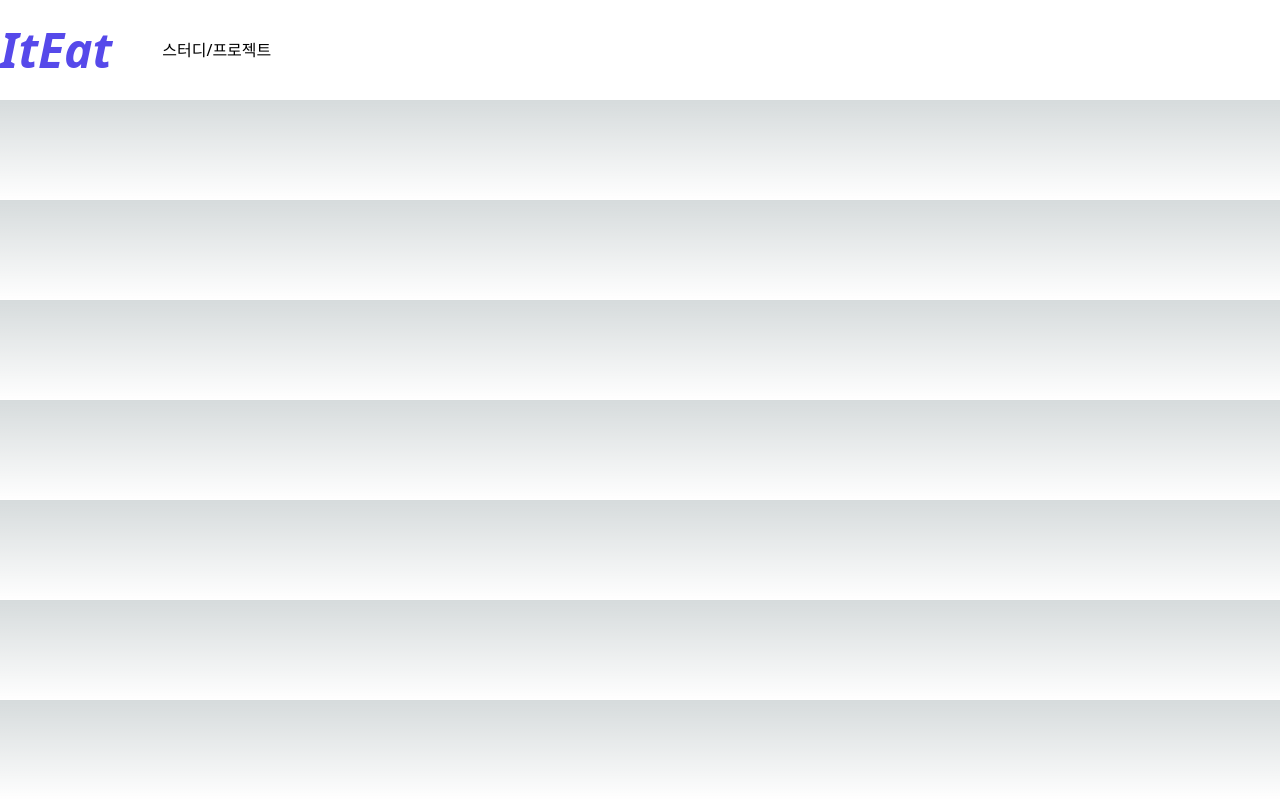
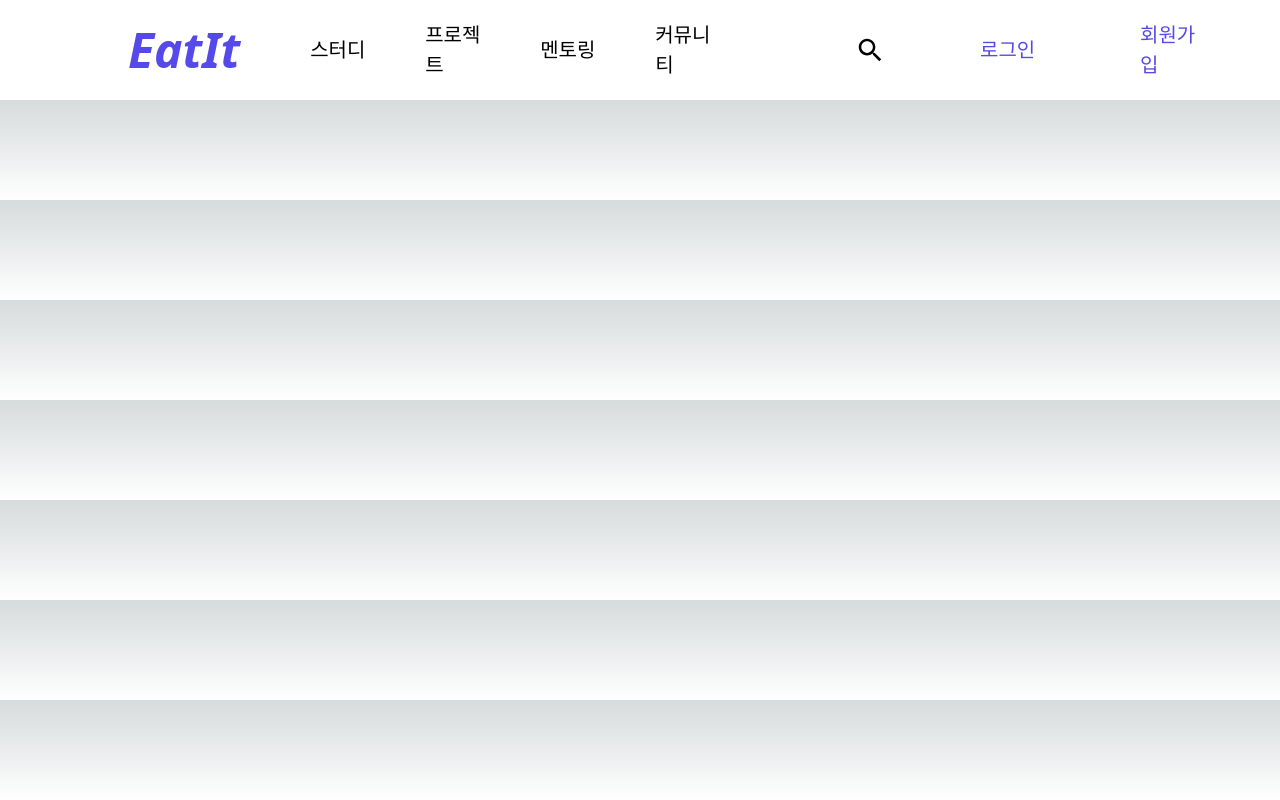
Before and after one commit to potato-club/ItEat-front, a Next.js app: page / in a window 1280 px wide. Built offline with nearby package versions, Linux system fonts and the light colour scheme.

Commit message:
feat. header 구현

```diff
--- a/src/components/header.tsx
+++ b/src/components/header.tsx
@@ -1,14 +1,76 @@
 import React, { useState } from "react";
-import styled from "styled-components";
+import styled, { createGlobalStyle } from "styled-components";
+import { IoMdSearch } from "react-icons/io";
+import router, { Router } from "next/router";
+import SearchModal from "./SearchModal";
+
+interface MenuTypes {
+  $isSelected: boolean;
+}
 
 const Header = () => {
+  const [menuState, setMenuState] = useState<number | undefined>(undefined);
+  const [searchState, setSearchState] = useState<boolean>(false);
+
+  const handleSignUpClick = () => {
+    router.push("/signup");
+  };
+  const handleMainClick = () => {
+    router.push("/");
+  };
+
   return (
-    <Wrapper>
-      <Typo>ItEat</Typo>
-      <MenuWrapper>
-        <MenuDiv>스터디/프로젝트</MenuDiv>
-      </MenuWrapper>
-    </Wrapper>
+    <>
+      {searchState && (
+        <>
+          <SearchWrapper>
+            <CloseBtn onClick={() => setSearchState(false)}>닫기</CloseBtn>
+            <SearchModal />
+          </SearchWrapper>
+          <GlobalStyle />
+        </>
+      )}
+      <Wrapper>
+        <Typo onClick={handleMainClick}>EatIt</Typo>
+        <MenuWrapper>
+          <MenuDiv
+            $isSelected={menuState === 0}
+            onClick={() => setMenuState(0)}
+          >
+            스터디
+          </MenuDiv>
+          <MenuDiv
+            $isSelected={menuState === 1}
+            onClick={() => setMenuState(1)}
+          >
+            프로젝트
+          </MenuDiv>
+          <MenuDiv
+            $isSelected={menuState === 2}
+            onClick={() => setMenuState(2)}
+          >
+            멘토링
+          </MenuDiv>
+          <MenuDiv
+            $isSelected={menuState === 3}
+            onClick={() => setMenuState(3)}
+          >
+            커뮤니티
+          </MenuDiv>
+        </MenuWrapper>
+        <LogSignBox>
+          <SearchDiv>
+            <IoMdSearch
+              onClick={() => setSearchState(!searchState)}
+              size={30}
+              color="black"
+            />
+          </SearchDiv>
+          <LoginBtn>로그인</LoginBtn>
+          <SignUpBtn onClick={handleSignUpClick}>회원가입</SignUpBtn>
+        </LogSignBox>
+      </Wrapper>
+    </>
   );
 };
 
@@ -20,7 +82,8 @@ const Wrapper = styled.div`
   background-color: white;
   display: flex;
   align-items: center;
-  gap: 50px;
+  gap: 5%;
+  justify-content: space-between;
 `;
 
 const Typo = styled.div`
@@ -28,42 +91,78 @@ const Typo = styled.div`
   color: #5649ea;
   font-style: italic;
   font-weight: 700;
+  margin-left: 10%;
+  cursor: pointer;
 `;
 
 const MenuWrapper = styled.div`
+  width: 450px;
+  min-width: 450px;
   position: relative;
   display: flex;
   align-items: center;
-  gap: 20px;
+  gap: 10%;
 `;
 
-const MenuDiv = styled.div`
-  font-size: 16px;
-  color: black;
+const MenuDiv = styled.div<MenuTypes>`
+  width: 70px;
+  font-size: 20px;
+  color: ${(props) => (props.$isSelected ? "#5649ea" : "black")};
   font-weight: 500;
   cursor: pointer;
 `;
 
-const ExtendedMenu = styled.div`
-  position: absolute;
-  top: 100%; /* 메뉴 아래에 위치하도록 설정 */
-  left: 0;
-  width: 150px; /* 메뉴의 폭 설정 */
-  background-color: #fff; /* 배경색 설정 */
-  box-shadow: 0 0 10px rgba(0, 0, 0, 0.1); /* 그림자 설정 */
-  z-index: 1; /* 다른 요소 위에 표시되도록 설정 */
+const LogSignBox = styled.div`
+  width: 400px;
   display: flex;
-  flex-direction: column;
-  gap: 5px;
-  padding: 10px;
-  border-radius: 5px;
+  justify-content: space-around;
+  gap: 50px;
+  margin-right: 50px;
+  align-items: center;
 `;
 
-const ExtendedMenuItem = styled.div`
-  font-size: 14px;
-  color: black;
+const LoginBtn = styled.div`
+  width: 70px;
+  font-size: 20px;
+  color: #5649ea;
+  font-weight: 500;
   cursor: pointer;
-  &:hover {
-    color: #5649ea; /* 호버 효과 설정 */
+`;
+const SignUpBtn = styled.div`
+  width: 70px;
+  font-size: 20px;
+  color: #5649ea;
+  font-weight: 500;
+  cursor: pointer;
+`;
+const SearchWrapper = styled.div`
+  width: 100%;
+  height: 100px;
+  transition: height 0.3s ease;
+`;
+
+const GlobalStyle = createGlobalStyle`
+  body {
+    overflow: hidden;
   }
 `;
+
+const CloseBtn = styled.div`
+  height: 100px;
+  background-color: red;
+  display: flex;
+  justify-content: right;
+`;
+
+const SearchDiv = styled.div`
+  cursor: pointer;
+  width: 40px;
+  height: 40px;
+  display: flex;
+  align-items: center;
+  justify-content: center;
+  &:hover {
+    background-color: #d0d0d0;
+    border-radius: 50%;
+  }
+`;
```
